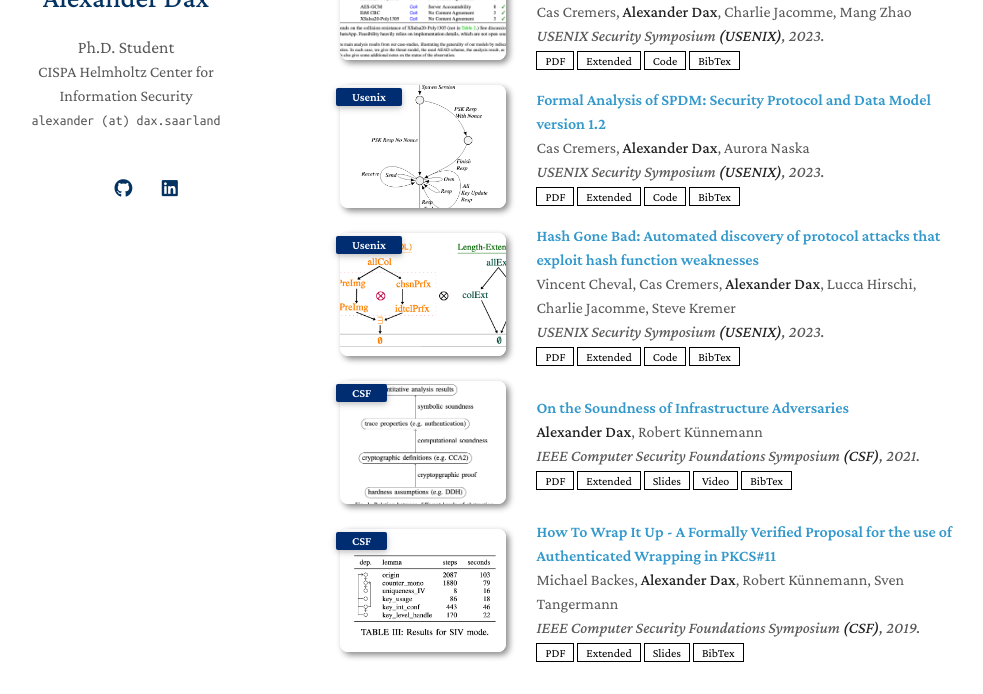
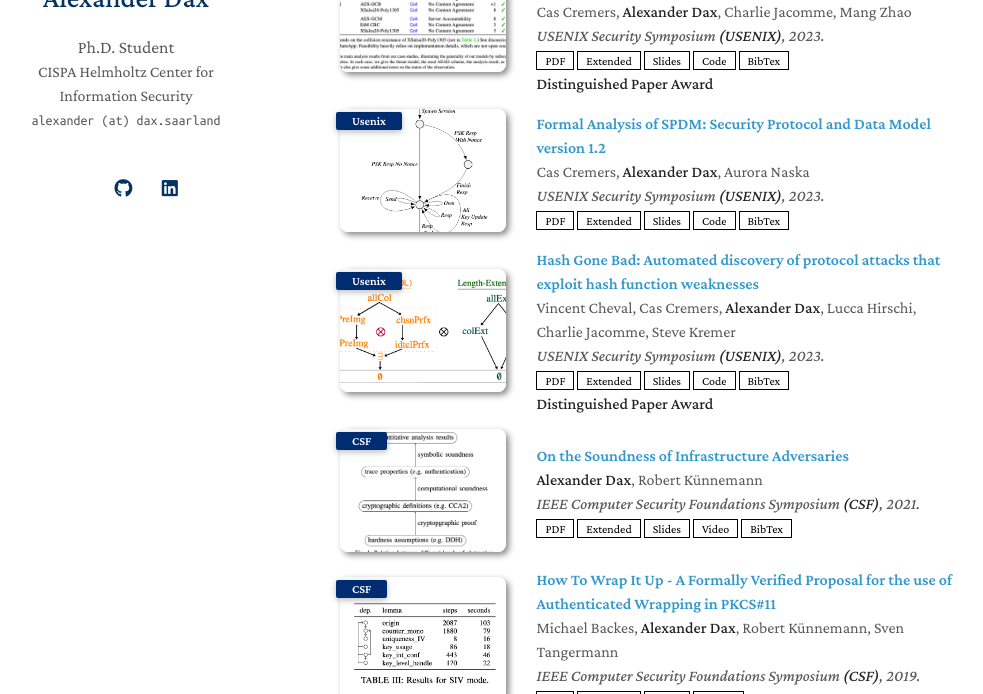
Before and after one commit to Alexander-Dax/alexander-dax.github.io, a Jekyll site: the page built from index.md, in a window 1280 px wide and 900 px high, scrolled down 434 px, cut to the strip 206-900 px from the top of the window. Shown: the whole strip, without its empty margins (150-1133 px from the left). Built offline with Jekyll 4.4.1, drawn with Linux system fonts in a browser that asks for light colours; nearby versions of some CDN libraries; a style sheet for code colours, icons or effects is not loaded; our own code applies the rules of GitHub Pages for plain Markdown files.

Commit message:
update webpage after usenix

```diff
--- a/_data/projects.yml
+++ b/_data/projects.yml
@@ -4,6 +4,7 @@
 # aead
 - description: Cremers, C., Dax, A., Jacomme, C. and Zhao, M., 2023, August. Automated Analysis of Protocols that use Authenticated Encryption How Subtle AEAD Differences can impact Protocol Security. In USENIX 2023.
   link: <a class="publink" href="pub3.html">Publication Page</a>
+  award: Distinguished Paper Award
 
 # spdm
 - description: Cremers, C., Dax, A. and Naska, A., 2023, August. Formal Analysis of SPDM Security Protocol and Data Model version 1.2. In USENIX 2023.
@@ -12,6 +13,7 @@
 # hash
 - description: Cheval, V., Cremers, C., Dax, A., Hirschi, L., Jacomme, C. and Kremer, S., 2023, August. Hash Gone Bad Automated discovery of protocol attacks that exploit hash function weaknesses. In USENIX 2023.
   link: <a class="publink" href="pub2.html">Publication Page</a>
+  award: Distinguished Paper Award
 
 # infrasound
 - description: Dax, A. and Künnemann, R., 2021, June. On the soundness of infrastructure adversaries. In 2021 IEEE 34th Computer Security Foundations Symposium (CSF) (pp. 1-16). IEEE.
--- a/_includes/publication2.md
+++ b/_includes/publication2.md
@@ -15,9 +15,11 @@
     <div class="links">
       <a href="/assets/Hash/Hash.pdf" class="btn btn-sm z-depth-0" role="button" target="_blank" style="font-size:12px;">PDF</a>
       <a href="/assets/Hash/Hash-long.pdf" class="btn btn-sm z-depth-0" role="button" target="_blank" style="font-size:12px;">Extended</a>
+      <a href="/assets/Hash/Hash-slides.pdf" class="btn btn-sm z-depth-0" role="button" target="_blank" style="font-size:12px;">Slides</a>
       <a href="https://github.com/charlie-j/symbolic-hash-models" class="btn btn-sm z-depth-0" role="button" target="_blank" style="font-size:12px;">Code</a>
-      <a href="https://dblp.org/rec/journals/iacr/ChevalCDHJK22.html?view=bibtex" class="btn btn-sm z-depth-0" role="button" target="_blank" style="font-size:12px;">BibTex</a>
+      <a href="https://dblp.org/rec/conf/uss/ChevalCDHJK23.html?view=bibtex" class="btn btn-sm z-depth-0" role="button" target="_blank" style="font-size:12px;">BibTex</a>
     </div>
+    <strong>Distinguished Paper Award</strong>
   </div>
 </div>
 </li>
--- a/_includes/publication3.md
+++ b/_includes/publication3.md
@@ -15,8 +15,9 @@
     <div class="links">
       <a href="/assets/SPDM/SPDM.pdf" class="btn btn-sm z-depth-0" role="button" target="_blank" style="font-size:12px;">PDF</a>
       <a href="/assets/SPDM/SPDM-long.pdf" class="btn btn-sm z-depth-0" role="button" target="_blank" style="font-size:12px;">Extended</a>
+      <a href="/assets/SPDM/SPDM-slides.pdf" class="btn btn-sm z-depth-0" role="button" target="_blank" style="font-size:12px;">Slides</a>
       <a href="https://github.com/FormalAnalysisOf/SPDM" class="btn btn-sm z-depth-0" role="button" target="_blank" style="font-size:12px;">Code</a>
-      <a href="https://dblp.org/rec/journals/iacr/CremersDN22.html?view=bibtex" class="btn btn-sm z-depth-0" role="button" target="_blank" style="font-size:12px;">BibTex</a>
+      <a href="https://dblp.org/rec/conf/uss/CremersDN23.html?view=bibtex" class="btn btn-sm z-depth-0" role="button" target="_blank" style="font-size:12px;">BibTex</a>
     </div>
   </div>
 </div>
--- a/_includes/publication4.md
+++ b/_includes/publication4.md
@@ -11,13 +11,15 @@
   <div class="col-sm-9" style="position: relative;padding-right: 15px;padding-left: 20px;">
     <div class="title"><a href="pub4.html">Automated Analysis of Protocols that use Authenticated Encryption: How Subtle AEAD Differences can impact Protocol Security</a></div>
     <div class="author">Cas Cremers, <strong>Alexander Dax</strong>, Charlie Jacomme, Mang Zhao</div>
-    <div class="periodical"><em>USENIX Security Symposium <strong>(USENIX)</strong>, 2023.</em></div>
+    <div class="periodical"><em>USENIX Security Symposium <strong>(USENIX)</strong>, 2023.</em> </div>
     <div class="links">
-      <a href="" class="btn btn-sm z-depth-0" role="button" target="_blank" style="font-size:12px;">PDF</a>
-      <a href="" class="btn btn-sm z-depth-0" role="button" target="_blank" style="font-size:12px;">Extended</a>
-      <a href="" class="btn btn-sm z-depth-0" role="button" target="_blank" style="font-size:12px;">Code</a>
-      <a href="" class="btn btn-sm z-depth-0" role="button" target="_blank" style="font-size:12px;">BibTex</a>
+      <a href="/assets/AEAD/AEAD.pdf" class="btn btn-sm z-depth-0" role="button" target="_blank" style="font-size:12px;">PDF</a>
+      <a href="/assets/AEAD/AEAD-eprint.pdf" class="btn btn-sm z-depth-0" role="button" target="_blank" style="font-size:12px;">Extended</a>
+      <a href="/assets/AEAD/AEAD-slides.pdf" class="btn btn-sm z-depth-0" role="button" target="_blank" style="font-size:12px;">Slides</a>
+      <a href="https://github.com/AutomatedAnalysisOf/AEADProtocols" class="btn btn-sm z-depth-0" role="button" target="_blank" style="font-size:12px;">Code</a>
+      <a href="https://dblp.org/rec/conf/uss/CremersDJZ23.html?view=bibtex" class="btn btn-sm z-depth-0" role="button" target="_blank" style="font-size:12px;">BibTex</a>
     </div>
+    <strong>Distinguished Paper Award</strong>
   </div>
 </div>
 </li>
```
Also changed, not shown: CV.md (+1 -0 lines), assets/img/old.jpeg (added), 6 other files.
